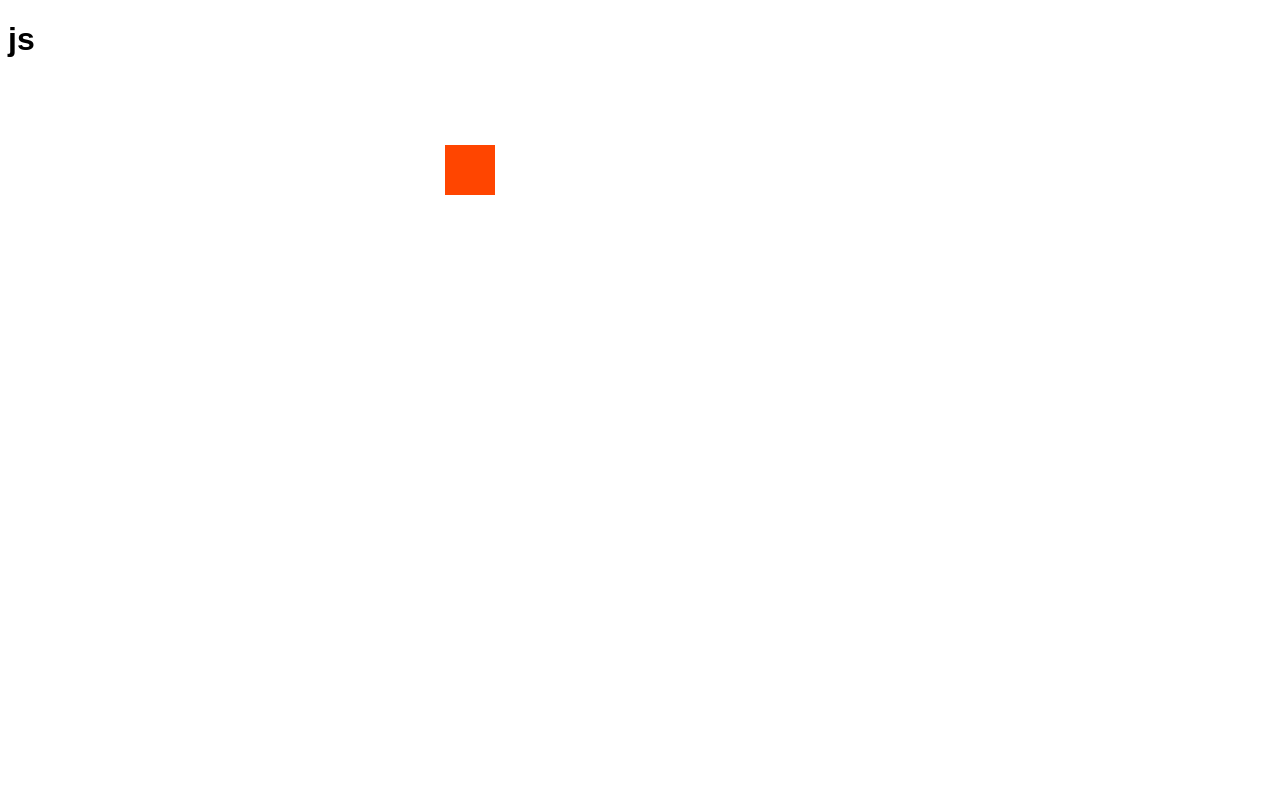
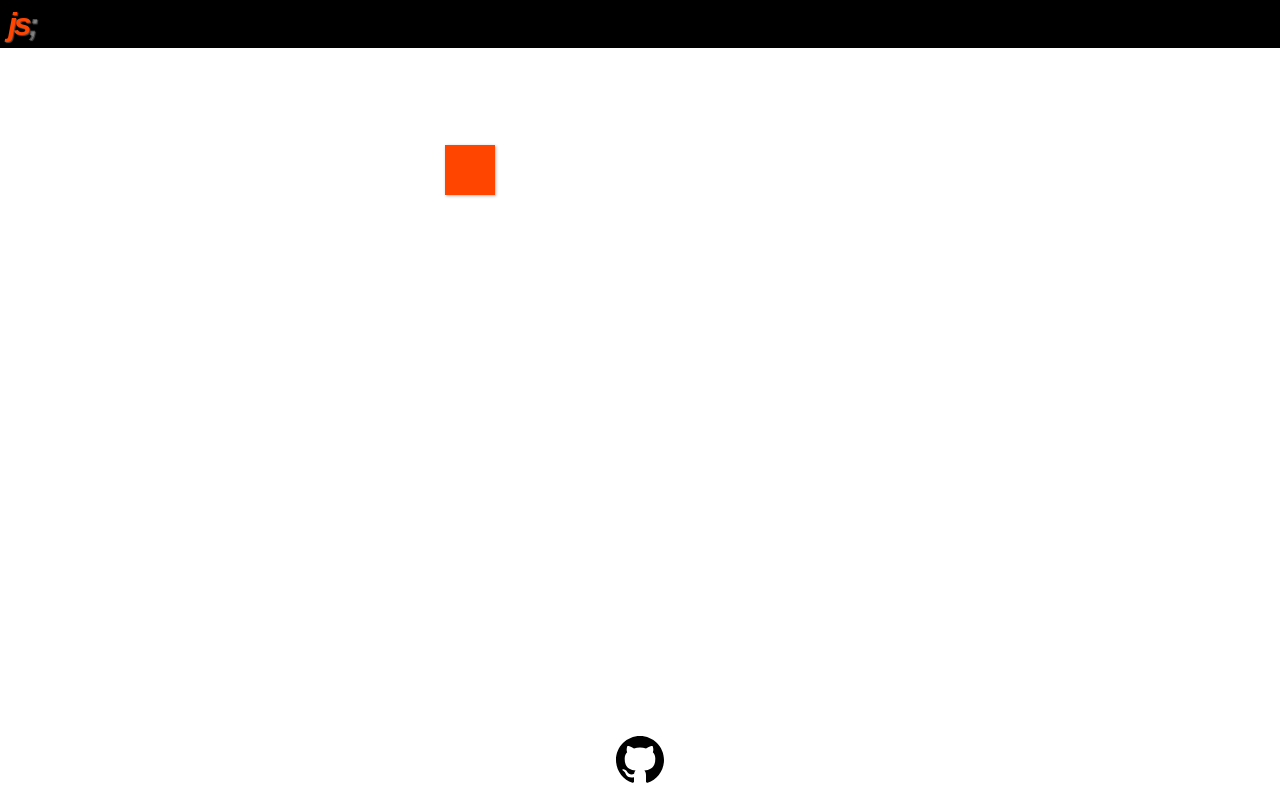
Before and after one commit to nicatspark/motion-blur-move, a plain HTML site: page index.html in a window 1280 px wide. Both pictures are taken after a click on the element 170 px from the left and 170 px from the top of the page. Drawn offline with Linux system fonts and the light colour scheme.

Commit message:
Minor code refactorings.

```diff
--- a/index.html
+++ b/index.html
@@ -6,8 +6,30 @@
   <title>test</title>
   <script type="text/javascript" src="motion-blur-move.js"></script>
   <style>
+    *, ::after, ::before {
+      margin: 0;
+      padding: 0;
+      box-sizing: border-box;
+    }
     body {
       font-family: Arial, Helvetica, sans-serif;
+      font-size: 62.5%;
+    }
+    h1 {
+      background: black;
+      color: orangered;
+      font-size: 2rem;
+      font-style: italic;
+      padding-left: 0.5rem;
+      overflow: hidden;
+      height: 1.5em;
+      line-height: 1.5em;
+      letter-spacing: -0.2rem;
+      text-shadow: 1px 1px 1px rgba(255,255,255,0.3);
+    }
+    h1 > span {
+      color: rgba(255,255,255,0.3);
+      text-shadow: unset;
     }
     #moveme {
       position: absolute;
@@ -24,11 +46,32 @@
       background: orangered;
       width: 50px;
       height: 50px;
+      cursor: pointer;
+      box-shadow: 1px 1px 3px rgba(0,0,0,0.3);
+    }
+    #bottom {
+      display: flex;
+      align-items: center;
+      justify-content: center;
+      position: absolute;
+      width: 100%;
+      bottom: 0;
+      height: 80px;
+    }
+    #github-logo {
+      cursor: pointer;
+      transition: all 300ms ease-in-out;
+      transform-origin: center;
+      width: 48px;
+      height: 48px;
+    }
+    a:hover #github-logo {
+      transform: scale(1.3);
     }
   </style>
 </head>
 <body>
-  <h1>js</h1>
+  <h1>js<span>;</span></h1>
   <div id="moveme" class="blurme" onclick="moveobj()"><div></div></div>
   <svg width="1" height="1">
     <defs>
@@ -37,5 +80,18 @@
         </filter>
     </defs>
 </svg>
+<a id="bottom" href="https://github.com/nicatspark/motion-blur-move"><svg id="github-logo" xmlns="http://www.w3.org/2000/svg" width="24" height="24" viewBox="0 0 24 24"><path d="M12 0c-6.626 0-12 5.373-12 12 0 5.302 3.438 9.8 8.207 11.387.599.111.793-.261.793-.577v-2.234c-3.338.726-4.033-1.416-4.033-1.416-.546-1.387-1.333-1.756-1.333-1.756-1.089-.745.083-.729.083-.729 1.205.084 1.839 1.237 1.839 1.237 1.07 1.834 2.807 1.304 3.492.997.107-.775.418-1.305.762-1.604-2.665-.305-5.467-1.334-5.467-5.931 0-1.311.469-2.381 1.236-3.221-.124-.303-.535-1.524.117-3.176 0 0 1.008-.322 3.301 1.23.957-.266 1.983-.399 3.003-.404 1.02.005 2.047.138 3.006.404 2.291-1.552 3.297-1.23 3.297-1.23.653 1.653.242 2.874.118 3.176.77.84 1.235 1.911 1.235 3.221 0 4.609-2.807 5.624-5.479 5.921.43.372.823 1.102.823 2.222v3.293c0 .319.192.694.801.576 4.765-1.589 8.199-6.086 8.199-11.386 0-6.627-5.373-12-12-12z"/></svg></a>
+<script>
+function moveobj() {
+  motionBlur(document.getElementById('moveme'), {
+    durationMs: 200,
+    xTargetDistancePx: 300,
+    applyToggle: true,
+    easing: 'easeOutBack',
+    useMotionBlur: true,
+    blurMultiplier: 2,
+  }).then(({element}) => console.log('done', element));
+}
+</script>
 </body>
 </html>
--- a/motion-blur-move.js
+++ b/motion-blur-move.js
@@ -14,14 +14,14 @@ async function motionBlur(
   } = {}
 ) {
   return new Promise((resolve) => {
+    let start;
     const easings = easingFactory();
-    let start;
     const elStartPosition = window.getComputedStyle(element);
     const originPos = {
       x: parseInt(elStartPosition.left),
       y: parseInt(elStartPosition.top),
     };
-    // Moition blur.
+    // Motion blur specific.
     let previousX, previousY;
     if (useMotionBlur) initMotionBlur();
     //
@@ -47,18 +47,17 @@ async function motionBlur(
       } else {
         // Movement done.
         if (useMotionBlur) resetMotionBlur();
-        with (element.style) {
-          left = Math.round(parseInt(left)) + 'px';
-          top = Math.round(parseInt(top)) + 'px';
-        }
-        resolve(element);
+        element.style.left = Math.round(parseInt(element.style.left)) + 'px';
+        element.style.top = Math.round(parseInt(element.style.top)) + 'px';
+        resolve({ element });
       }
     }
     window.requestAnimationFrame(step);
 
     function convertOptionalAbsoluteToRelative() {
-      if (yTargetDistancePx + xTargetDistancePx !== 0 || !xTarget || !yTarget)
-        return;
+      const absolutePositionsNotPresent =
+        yTargetDistancePx + xTargetDistancePx !== 0 || !xTarget || !yTarget;
+      if (absolutePositionsNotPresent) return;
       xTargetDistancePx = xTarget - originPos.x;
       yTargetDistancePx = yTarget - originPos.y;
     }
@@ -114,7 +113,7 @@ async function motionBlur(
     }
 
     function easingFactory() {
-      // Add more from https://easings.net/
+      // Visualized at https://easings.net/
       const easeInSine = (x) => 1 - Math.cos((x * Math.PI) / 2);
       const easeOutSine = (x) => Math.sin((x * Math.PI) / 2);
       const easeInOutSine = (x) => (-1 * (Math.cos(Math.PI * x) - 1)) / 2;
@@ -248,14 +247,3 @@ async function motionBlur(
     }
   });
 }
-
-function moveobj() {
-  motionBlur(document.getElementById('moveme'), {
-    durationMs: 200,
-    xTargetDistancePx: 300,
-    applyToggle: true,
-    easing: 'easeInQuad',
-    useMotionBlur: true,
-    blurMultiplier: 2,
-  }).then((el) => console.log('done', el));
-}
```
